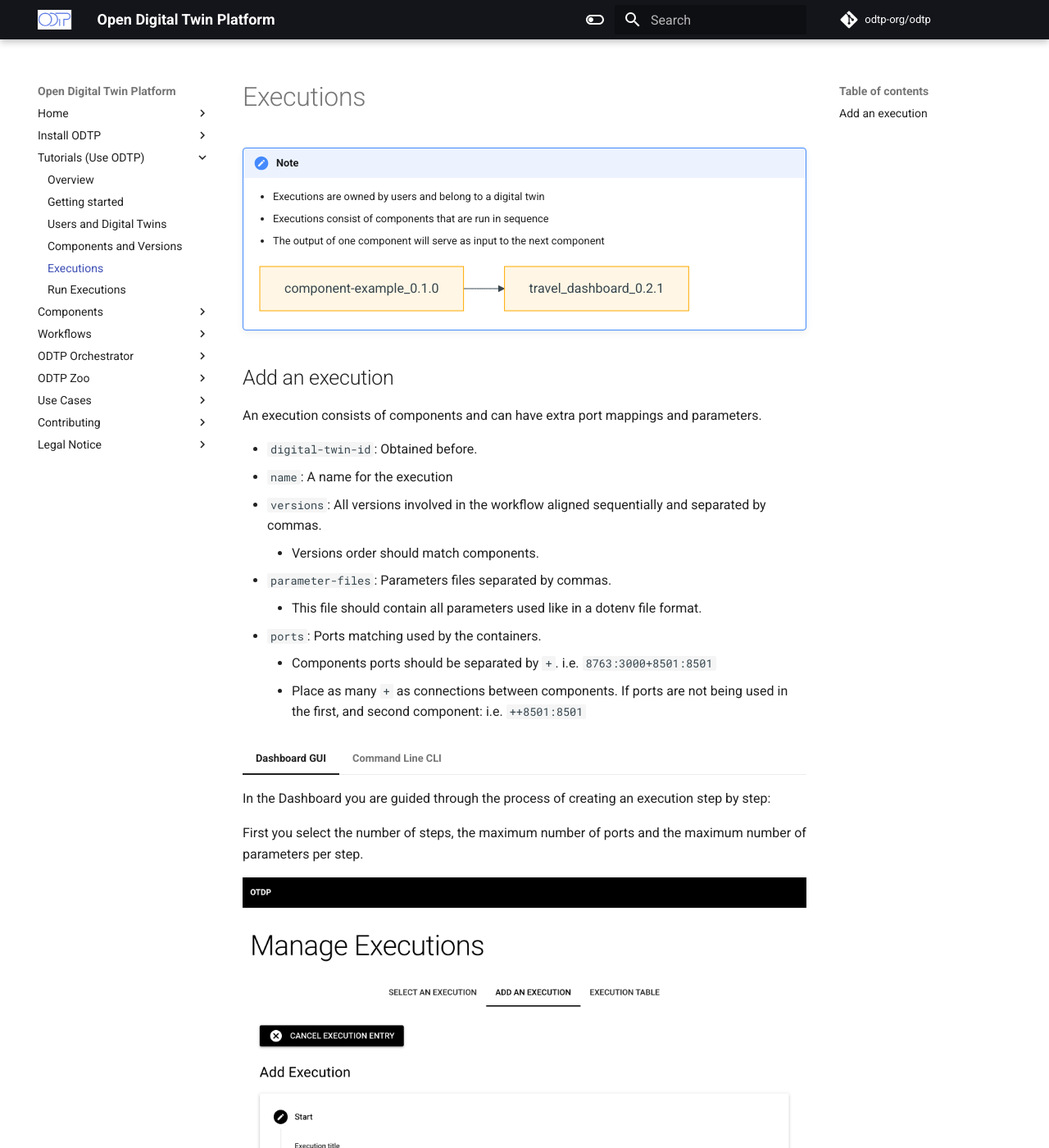
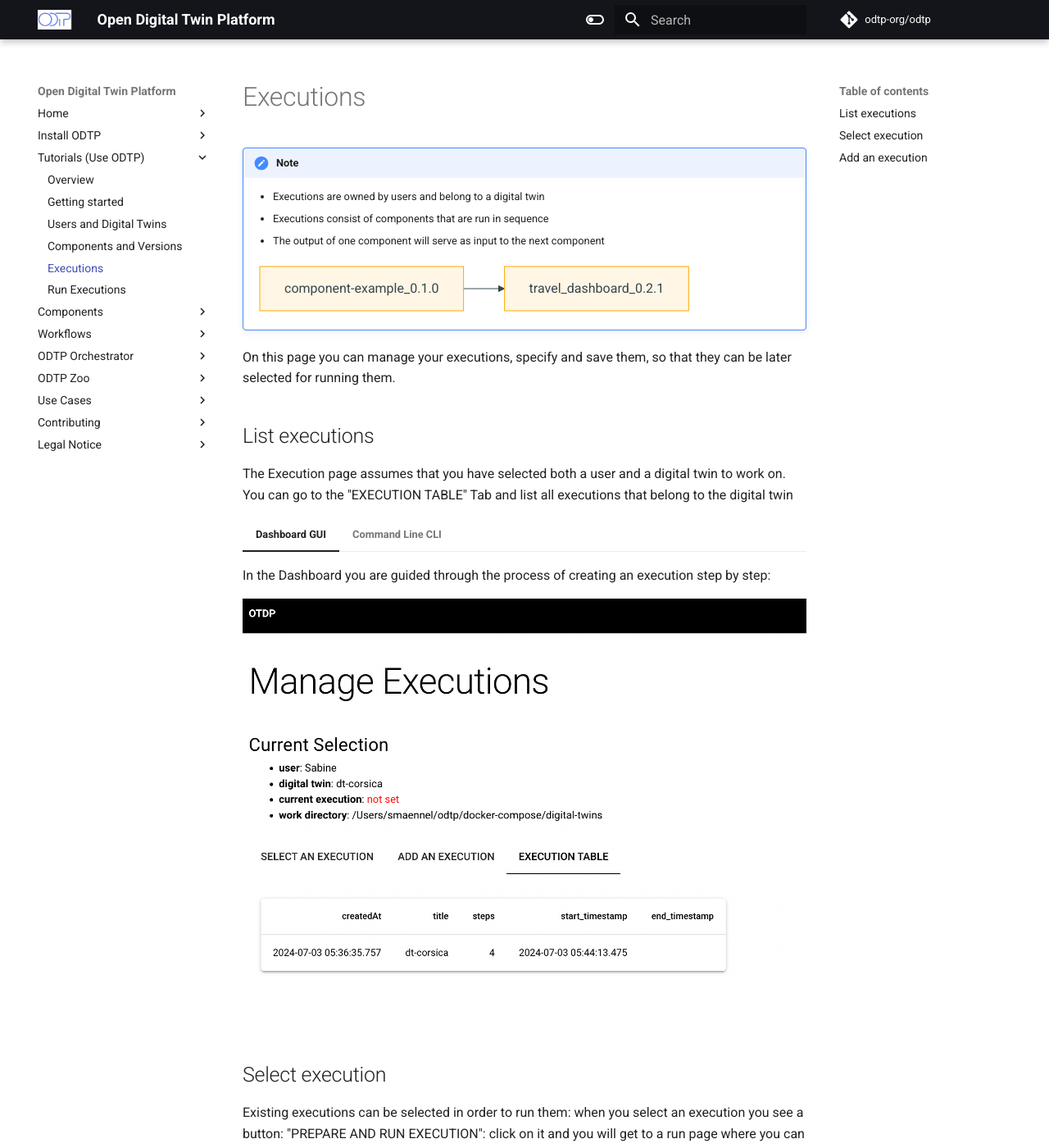
Before and after one commit to odtp-org/odtp-manuals, an MkDocs documentation site: the page built from docs/tutorials/executions.md, in a window 1280 px wide and 1400 px high. Shown: the whole window at 82% size. Built offline with MkDocs 1.6.1 and Material for MkDocs 9.7.7, drawn with Linux system fonts in a browser that asks for light colours; a script that is not in the unit is left out; comment, search, counter and statistics services are not loaded; some of the changed text lies outside the part shown.

Commit message:
chore(tutorial: execution page): update gui tutorial (#46)
Co-authored-by: sabinem <5292683+sabinem@users.noreply.github.com>

````diff
--- a/docs/tutorials/executions.md
+++ b/docs/tutorials/executions.md
@@ -9,6 +9,50 @@
     ``` mermaid
     graph LR
     component-example_0.1.0 --> travel_dashboard_0.2.1;
+    ```
+
+On this page you can manage your executions, specify and save them, so that they can be later
+selected for running them.
+
+## List executions
+
+The Execution page assumes that you have selected both a user and a digital twin to work on.
+You can go to the "EXECUTION TABLE" Tab and list all executions that belong to the digital twin
+
+=== "Dashboard GUI"
+
+    In the Dashboard you are guided through the process of creating an execution step by step:
+
+    ![Dashboard List executions](../static/tutorials/executions/list-executions.png){ width="800" }
+
+=== "Command Line CLI"
+
+    On the command you can only list all executions for a digital twin:
+
+    ```sh
+    odtp db executions_for_digitalTwin \
+    --dt-id 65c3ab02b4afbca32db08738
+    ```
+
+## Select execution
+
+Existing executions can be selected in order to run them: when you select an execution you see a
+button: "PREPARE AND RUN EXECUTION": click on it and you will get to a run page where you can run the
+execution: see [run executions](run-executions.md)
+
+=== "Dashboard GUI"
+
+    In the Dashboard you are guided through the process of creating an execution step by step:
+
+    ![Dashboard Add execution](../static/tutorials/executions/select-execution.png){ width="800" }
+
+=== "Command Line CLI"
+
+    In the command line you can print the execution object as it is stored in the mongodb:
+
+    ```sh
+    odtp db get executions_for_digitalTwin \
+    --dt-id 65c3ab02b4afbca32db08738
     ```
 
 ## Add an execution
@@ -25,28 +69,48 @@ An execution consists of components and can have extra port mappings and paramet
     - Components ports should be separated by `+`. i.e. `8763:3000+8501:8501`
     - Place as many `+` as connections between components. If ports are not being used in the first, and second component: i.e. `++8501:8501`
 
+In the GUI a form is offered to guide you through the process of specifying all these elements.
+In the CLI you have to add all elements yourself:
+
+In order to better understand these workflows it is best to set up workflow repos as we did in some of our use cases:
+
+- [dt-example workflow](https://github.com/odtp-org/dt-example)
+- [dt-corsica-mobility](https://github.com/odtp-org/dt-corsica-mobility)
+
+These repos help you to setup executions in both CLI and the GUI
 
 === "Dashboard GUI"
 
     In the Dashboard you are guided through the process of creating an execution step by step:
 
-    First you select the number of steps, the maximum number of ports and the maximum number of parameters per step.
+    First you need to name your execution:
 
-    ![Dashboard Add execution](../static/tutorials/executions/add-execution.png){ width="800" }
+    ![Dashboard Add execution](../static/tutorials/executions/name-execution.png){ width="800" }
 
-    ![Dashboard Add execution](../static/tutorials/executions/add-execution2.png){ width="800" }
+    Select component versions as workflow steps. The components and versions that you can use here must have
+    been added at the components page, see [components and versions](components-and-versions.md).
 
-    ![Dashboard Add execution](../static/tutorials/executions/add-execution3.png){ width="800" }
+    ![Dashboard Add execution](../static/tutorials/executions/select-component-versions.png){ width="800" }
 
-    ![Dashboard Add execution](../static/tutorials/executions/add-execution4.png){ width="800" }
+    Next you may add parameters from file. In a later step you can also overwrite those initial settings from file.
 
-    ![Dashboard Add execution](../static/tutorials/executions/add-execution5.png){ width="800" }
+    ![Dashboard Add execution](../static/tutorials/executions/pick-parameters-from-file.png){ width="800" }
 
-    ![Dashboard Add execution](../static/tutorials/executions/add-execution6.png){ width="800" }
+    So here you can overwrite parameters, delete rows or add additional parameters:
 
-    You will see your execution, now you can save it.
+    ![Dashboard Add execution](../static/tutorials/executions/overwrite-parameters.png){ width="800" }
 
-    ![Dashboard Add execution](../static/tutorials/executions/add-execution7.png){ width="800" }
+    Next you need to add port mappings: this is only necessary for persistent components and for the
+    mapping you need to know the component port, that was registered with the component, see
+    [components and versions](components-and-versions.md).
+
+    ![Dashboard Add execution](../static/tutorials/executions/add-execution-ports.png){ width="800" }
+
+    Check your execution and save it if everything is correct. If not, you can walk back through the
+    steps and correct your settings without loosing any information that you already correctly.
+
+    ![Dashboard Save the execution](../static/tutorials/executions/save-execution.png){ width="800" }
+    Once the execution is save you can run it. See above on Selecting an execution.
 
 === "Command Line CLI"
 
````
Also changed, not shown: docs/static/tutorials/executions/add-execution-ports.png (added), docs/static/tutorials/executions/add-execution.png (deleted), docs/static/tutorials/executions/add-execution2.png (deleted), docs/static/tutorials/executions/add-execution3.png (deleted), docs/static/tutorials/executions/add-execution4.png (deleted), docs/static/tutorials/executions/add-execution5.png (deleted), docs/static/tutorials/executions/add-execution6.png (deleted), docs/static/tutorials/executions/add-execution7.png (deleted), docs/static/tutorials/executions/execution-table.png (deleted), docs/static/tutorials/executions/list-executions.png (added), docs/static/tutorials/executions/name-execution.png (added), docs/static/tutorials/executions/overwrite-parameters.png (added), docs/static/tutorials/executions/pick-parameters-from-file.png (added), docs/static/tutorials/executions/save-execution.png (added), 4 more files.
